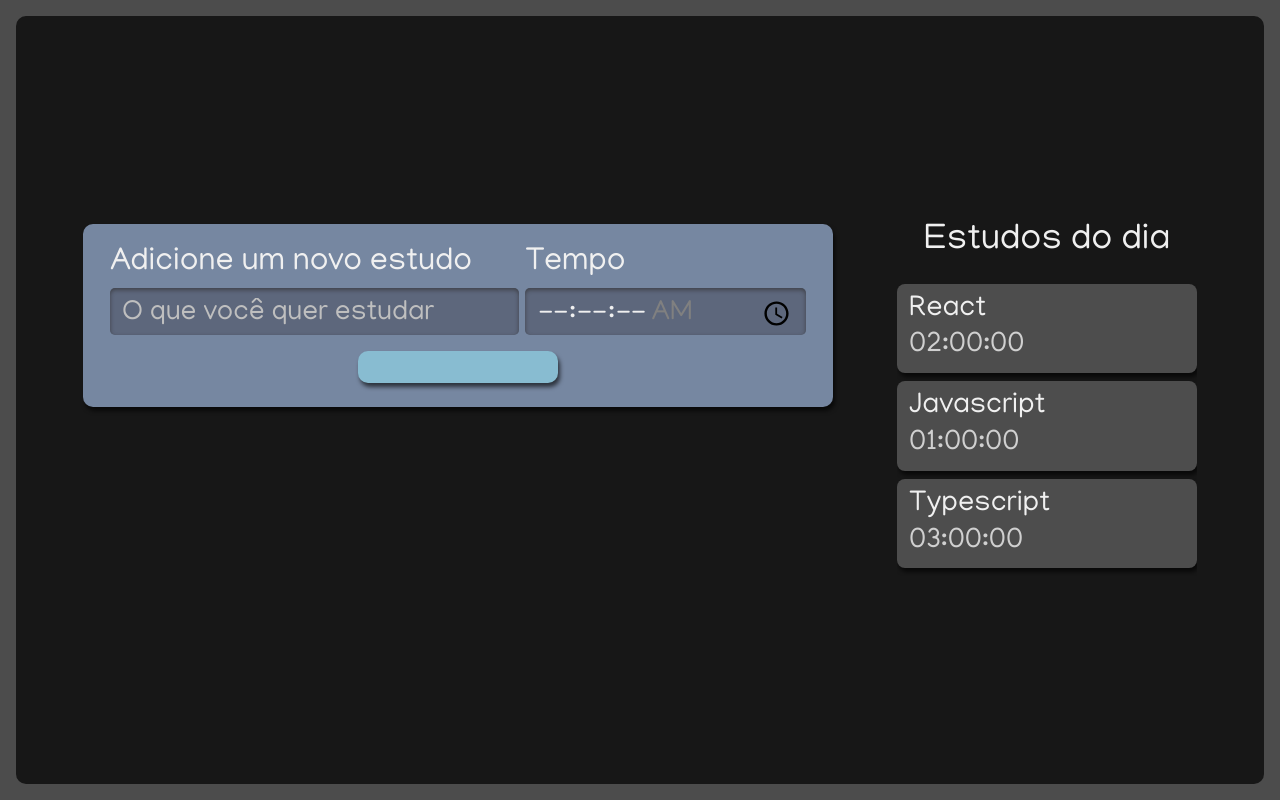
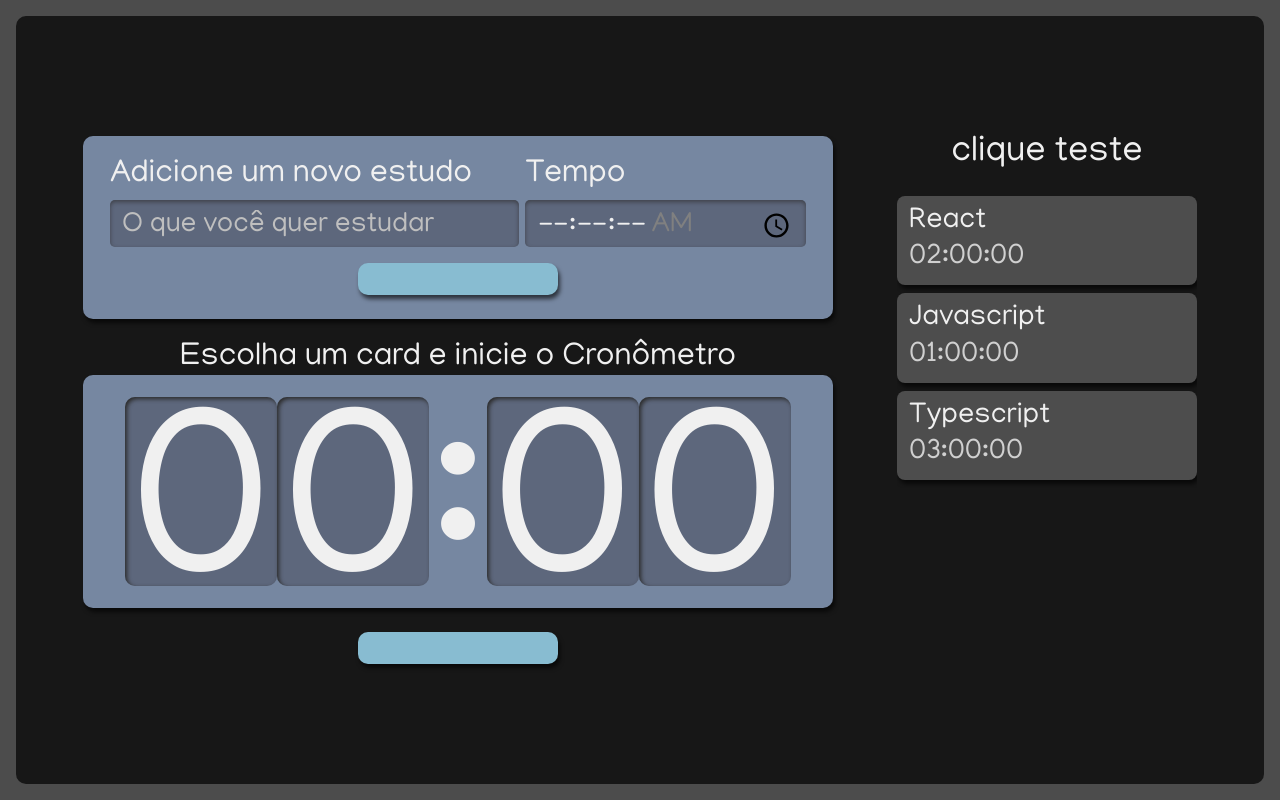
Before and after one commit to AndressaDaCosta/react-com-typescript, a React (Vite) app: page / in a window 1280 px wide. Built offline with nearby package versions, Linux system fonts and the light colour scheme.

Commit message:
useState

```diff
--- a/src/components/Lista/index.tsx
+++ b/src/components/Lista/index.tsx
@@ -1,8 +1,8 @@
-import React from 'react';
+import React, { useState } from 'react';
 import style from './Lista.module.scss';
 
 export function Lista() {
-	const tarefas = [
+	const [tarefas, setTarefas] = useState([
 		{
 			tarefa: 'React',
 			tempo: '02:00:00'
@@ -15,10 +15,19 @@ export function Lista() {
 			tarefa: 'Typescript',
 			tempo: '03:00:00'
 		}
-	];
+	]);
 	return (
 		<aside className={style.listaTarefas}>
-			<h2> Estudos do dia </h2>
+			<h2
+				onClick={() =>
+					setTarefas([
+						...tarefas,
+						{ tarefa: 'Estudar estado', tempo: '05:00:00' }
+					])
+				}>
+				clique teste
+			</h2>
+
 			<ul>
 				{tarefas.map((item, index) => (
 					<li
--- a/src/pages/App.tsx
+++ b/src/pages/App.tsx
@@ -1,4 +1,5 @@
 import React from 'react';
+import Cronometro from '../components/Cronometro';
 import { Formulario } from '../components/Formulario';
 import { Lista } from '../components/Lista';
 import style from './App.module.scss';
@@ -8,6 +9,7 @@ function App() {
 		<div className={style.AppStyle}>
 			<Formulario />
 			<Lista />
+			<Cronometro />
 		</div>
 	);
 }
```
